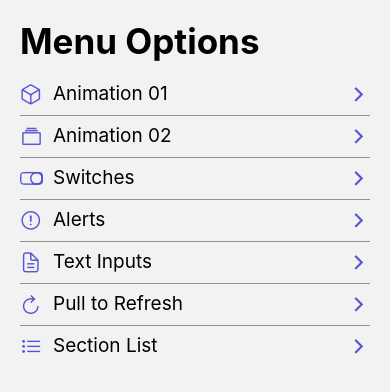
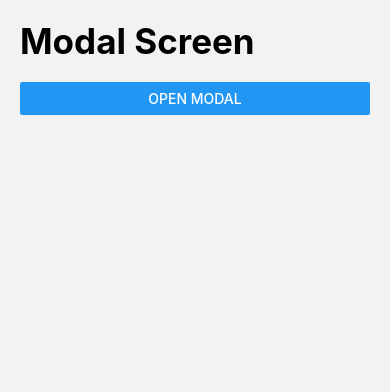
Before and after one commit to IAPC1994/06-RNComponents-react-native, a React Native app: screen /ModalScreen in a window 390 px wide. Shown: the top 392 px of the page. Built offline with nearby package versions, Linux system fonts and the light colour scheme.

Commit message:
Modal Screen ready

```diff
--- a/src/data/menuItems.tsx
+++ b/src/data/menuItems.tsx
@@ -35,5 +35,10 @@ export const menuItems: MenuItem[] = [
         name: 'Section List',
         icon: 'list-outline',
         component: 'SectionListScreen'
+    },
+    {
+        name: 'Modal Screen',
+        icon: 'copy-outline',
+        component: 'ModalScreen'
     }
 ]
--- a/src/router/Navigation.tsx
+++ b/src/router/Navigation.tsx
@@ -8,6 +8,7 @@ import { AlertScreen } from '../screens/AlertScreen';
 import { TextInputScreen } from '../screens/TextInputScreen';
 import { PullToRefreshScreen } from '../screens/PullToRefreshScreen';
 import { SectionListScreen } from '../screens/SectionListScreen';
+import { ModalScreen } from '../screens/ModalScreen';
 
 const Stack = createStackNavigator();
 
@@ -26,6 +27,7 @@ export const Navigation = () => {
       <Stack.Screen name='TextInputScreen' component={TextInputScreen} />
       <Stack.Screen name='PullToRefreshScreen' component={PullToRefreshScreen} />
       <Stack.Screen name='SectionListScreen' component={SectionListScreen}/>
+      <Stack.Screen name='ModalScreen' component={ModalScreen}/>
     </Stack.Navigator>
   );
 }
--- /dev/null
+++ b/src/screens/ModalScreen.tsx
@@ -0,0 +1,37 @@
+import React, { useState } from 'react';
+import { Button, Modal, Text, View } from 'react-native';
+import { HeaderTitle } from '../components/HeaderTitle';
+import { styles } from '../theme/appTheme';
+
+export const ModalScreen = () => {
+
+    const [ isVisible, setIsVisible ] = useState(false);
+
+    return (
+        <View style={ styles.globalMargin }>
+            <HeaderTitle title='Modal Screen' />
+
+            <Button
+                title="Open Modal"
+                onPress={ () => setIsVisible(true) }
+            />
+
+            <Modal
+                animationType='fade'
+                visible={ isVisible }
+                //transparent
+            >
+                <View style={{ flex: 1, backgroundColor:'rgba(0,0,0,0.3)', justifyContent:'center', alignItems: 'center' }}>
+                    <View style={{ backgroundColor: 'white', width:200, height: 200, justifyContent:'center', alignItems: 'center', shadowOffset:{ width: 0, height: 10 }, shadowOpacity: 0.25, elevation: 10, borderRadius: 5 }}>
+                        <Text style={{ fontSize: 20, fontWeight: 'bold' }}> Modal </Text>
+                        <Text style={{ fontSize: 16, fontWeight: '300', marginBottom: 20 }}>Cuerpo del modal</Text>
+                        <Button
+                            title="Cerrar"
+                            onPress={ () => setIsVisible( false ) }
+                        />
+                    </View>
+                </View>
+            </Modal>
+        </View>
+    );
+};
```
